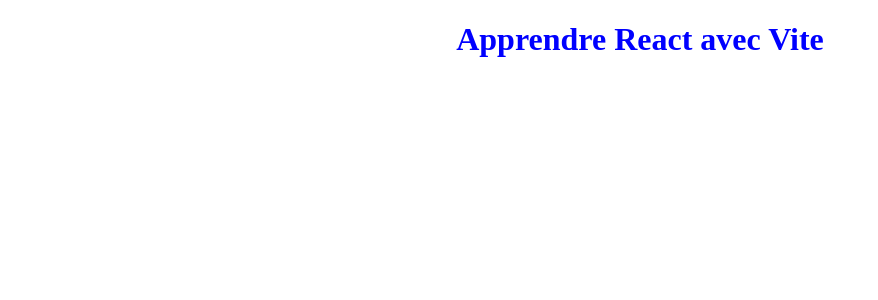
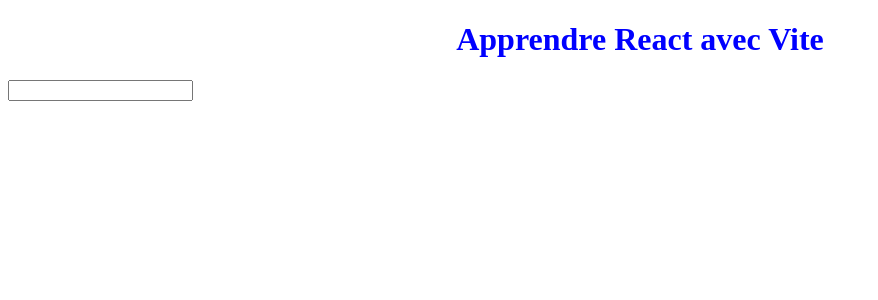
Before and after one commit to Lugdu84/base-react, a React (Vite) app: page / in a window 1280 px wide. Shown: the top 300 px of the page, without its empty margins (0-878 px from the left). Built offline with nearby package versions, Linux system fonts and the light colour scheme; the HTML template or start-up script is replaced by a standard one.

Commit message:
add form component

```diff
--- a/src/App.tsx
+++ b/src/App.tsx
@@ -1,9 +1,11 @@
+import { Form } from "./components/Form"
 import { Title } from "./components/Title"
 
 function App() {
 
   return <>
     <Title name="Apprendre React avec Vite" color="blue" />
+    <Form />
   </>
 }
 
--- /dev/null
+++ b/src/components/Form.tsx
@@ -0,0 +1,9 @@
+
+
+export const Form = () => {
+  return (
+      <form>
+          <input type="text" />
+    </form>
+  )
+}
```
